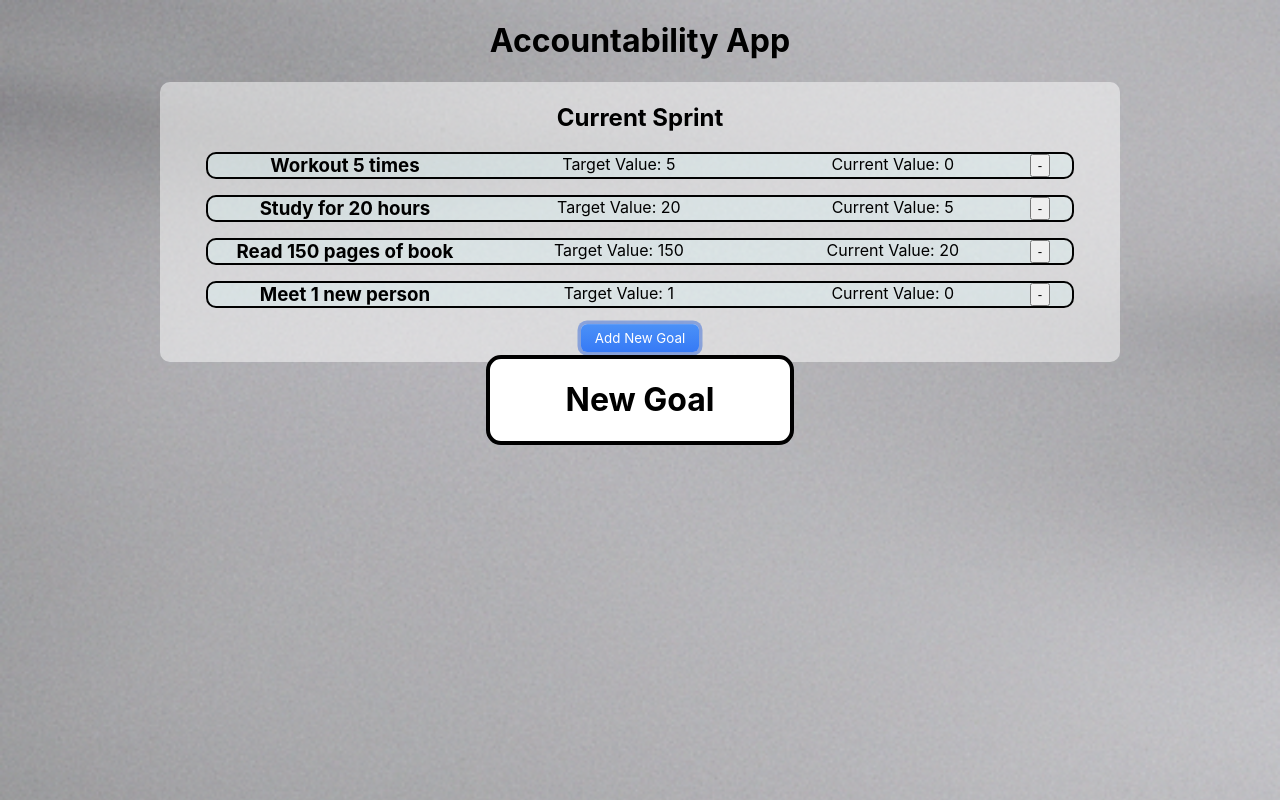
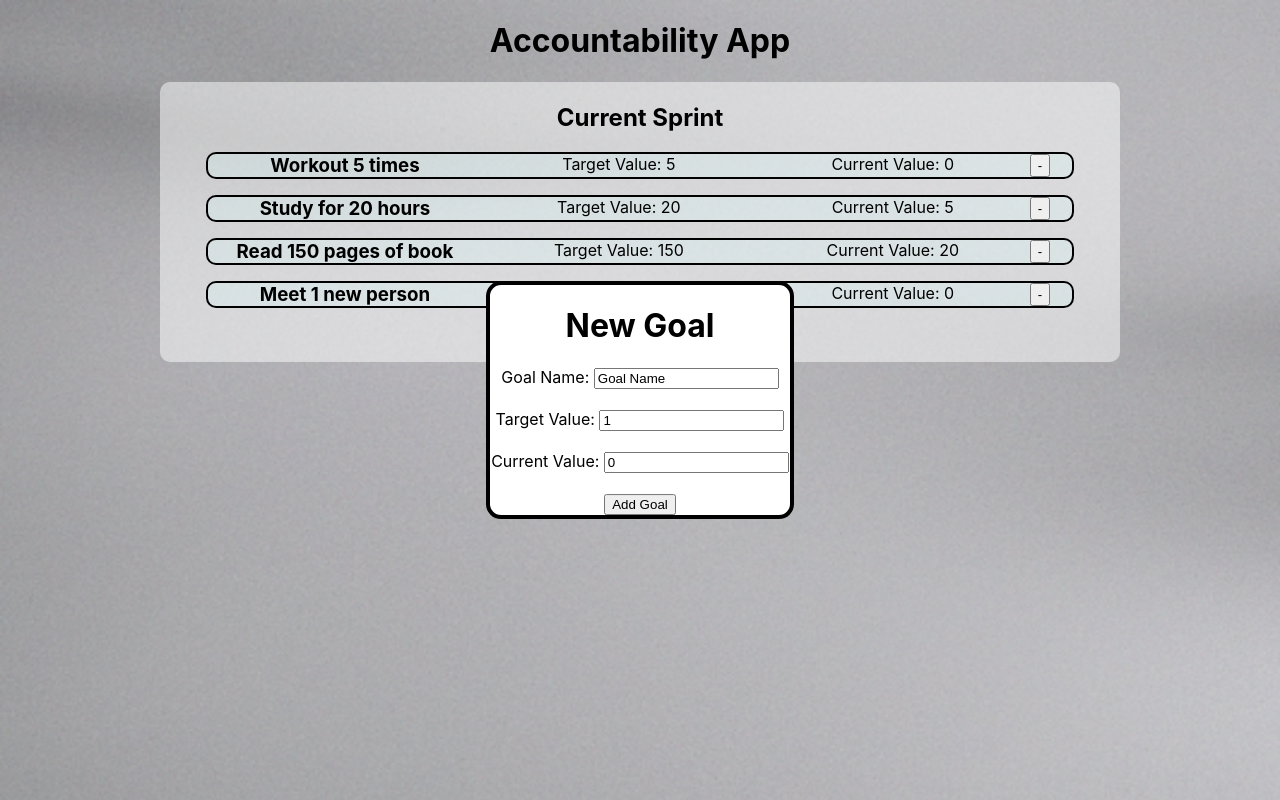
Before and after one commit to leichtaustin/selfimprovementapp, a React (Create React App) app: page / in a window 1280 px wide. Both pictures are taken after a click on the button "Add New Goal". Built offline with nearby package versions, Linux system fonts and the light colour scheme.

Commit message:
Add goal functionality, form, and store implementation

```diff
--- a/src/components/sprintCard/SprintCard.js
+++ b/src/components/sprintCard/SprintCard.js
@@ -9,6 +9,10 @@ export const SprintCard = (props) => {
 
     const goalsArr = useSelector(selectGoalsInCard);
 
+    const handleAddGoal = (e) => {
+        e.preventDefault();
+        document.getElementById('addNewGoalContainer').style.display = 'block';
+    }
 
     return (
         <div className='sprintCardContainer'>
@@ -18,8 +22,12 @@ export const SprintCard = (props) => {
                     <GoalCard goal = {goal} />
                 )
             })}
-            <button class="button-10" aria-label='Add New Goal'>Add New Goal</button>
-            <AddNewGoal/>
+            <button
+                className="button-10"
+                aria-label='Add New Goal'
+                onClick={handleAddGoal}
+                >Add New Goal</button>
+            <AddNewGoal />
 
         </div>
     )
--- a/src/components/sprintCard/addNewGoal.css
+++ b/src/components/sprintCard/addNewGoal.css
@@ -1,5 +1,5 @@
 .addNewGoalContainer {
-    display: block;
+    display: none;
     position: fixed;
     top: 50%;
     left: 50%;
--- a/src/components/sprintCard/addNewGoal.js
+++ b/src/components/sprintCard/addNewGoal.js
@@ -1,12 +1,66 @@
 import React from 'react';
 import './addNewGoal.css'
+import { useDispatch } from 'react-redux';
+import { addToCard } from './sprintCardSlice';
 
 export const AddNewGoal = () => {
 
+    const dispatch = useDispatch();
+
+    // function displayQuestion() {
+    //     const answer = document.getElementById('goalType').value;
+    //     if (answer === 'numerical') {
+    //         document.getElementById(answer + 'Question').style.display = 'block';
+    //     }
+    // }
+
+    const handleSubmit = (e) => {
+        e.preventDefault();
+        const newGoal = {
+            name: document.getElementById('goalNameInput').value,
+            targetValue: document.getElementById('targetValueInput').value,
+            currentValue: document.getElementById('currentValueInput').value
+        }
+
+        dispatch(addToCard(newGoal));
+        document.getElementById('addNewGoalContainer').style.display = 'none';
+    }
 
     return (
-        <div aria-label='Add New Goal' className='addNewGoalContainer'>
+        <div aria-label='Add New Goal' className='addNewGoalContainer' id='addNewGoalContainer'>
             <h1>New Goal</h1>
+            <form onSubmit={handleSubmit}>
+                <label htmlFor='goalNameInput'>Goal Name: </label>
+                <input
+                    type='text'
+                    id='goalNameInput'
+                    name='goalNameInput'
+                    maxLength={50}
+                    pattern="[a-zA-Z0-9 .!?,]+"
+                    defaultValue='Goal Name'
+                    required
+                    ></input>
+                <br/>
+                {/* <label htmlFor='goalType'>Goal Type:</label> */}
+                {/* <select id='goalType' name='goalType' onChange={displayQuestion()}>
+                    <option value={""}>Select Type</option>
+                    <option value={'numerical'} selected>Numerical value</option>
+                    <option value={'task'}>Task</option>
+                </select> */}
+                <br/>
+                <div id='numericalQuestion'>
+                    <label htmlFor='targetValueInput'>Target Value: </label>
+                    <input type='number' id='targetValueInput' required defaultValue={1}></input>
+                </div>
+                <br/>
+                <label htmlFor='currentValueInput'>Current Value: </label>
+                <input type='number' id='currentValueInput' required defaultValue={0}></input>
+                <br/>
+                <br/>
+                <button type='submit'>
+                    Add Goal
+                </button>
+            </form>
         </div>
     )
 }
```
